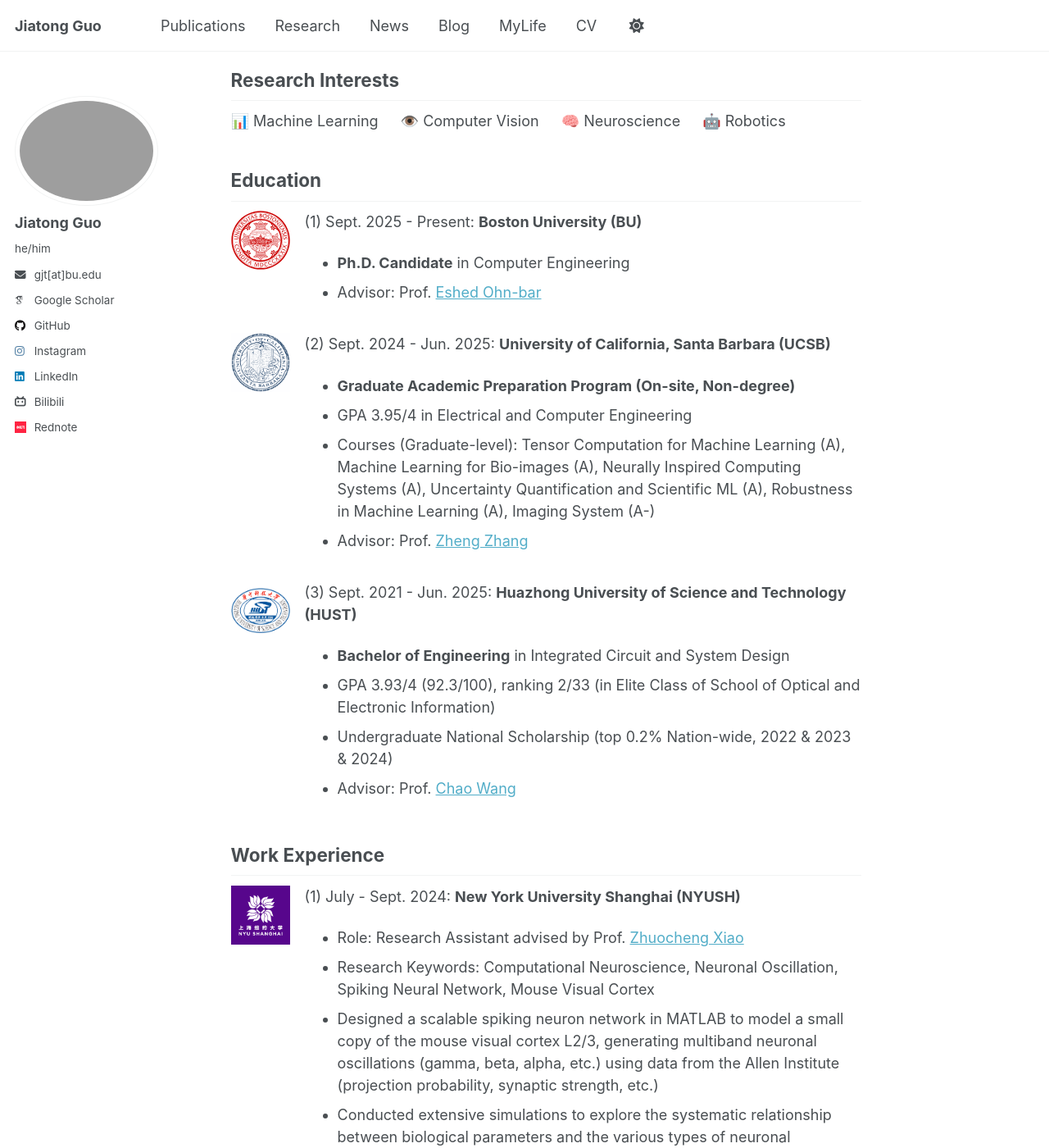
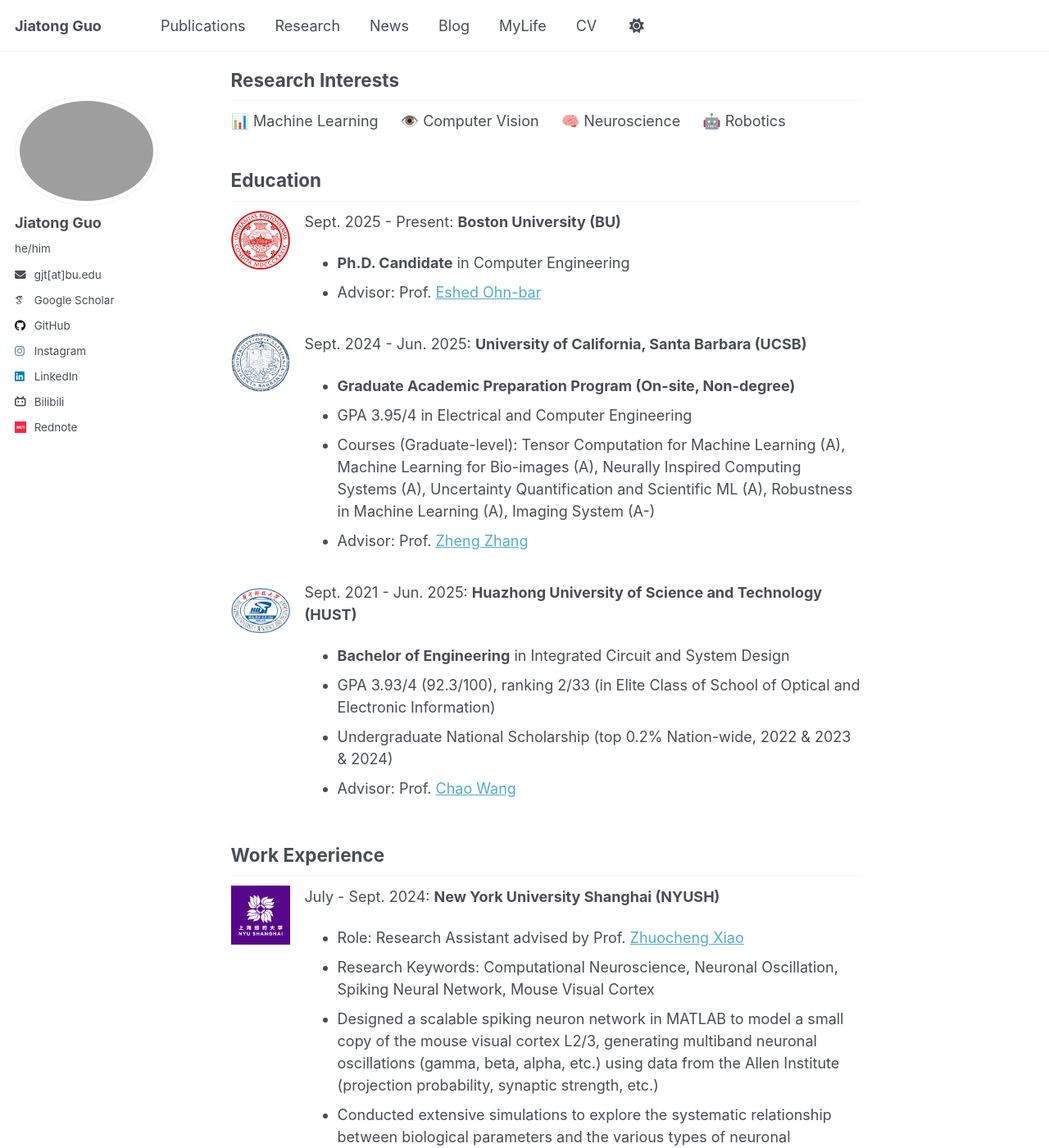
Before and after one commit to guojiatong/guojiatong.github.io, a Jekyll site: the page built from _pages/about.md, in a window 1280 px wide and 1400 px high, scrolled down 338 px. Shown: the whole window at 82% size. Built offline with Jekyll 4.4.1, drawn with Linux system fonts in a browser that asks for light colours; some web fonts are replaced.

Commit message:
Remove numbering from education and work experience

```diff
--- a/_pages/about.md
+++ b/_pages/about.md
@@ -58,7 +58,7 @@ Education
 </div>
 <div class="institution-entry__details" markdown="1">
 
-(1) Sept. 2025 - Present: **Boston University (BU)**
+Sept. 2025 - Present: **Boston University (BU)**
 * **Ph.D. Candidate** in Computer Engineering
 * Advisor: Prof. [Eshed Ohn-bar](https://scholar.google.com/citations?hl=en&user=p9zVBV4AAAAJ&view_op=list_works&sortby=pubdate)
 
@@ -71,7 +71,7 @@ Education
 </div>
 <div class="institution-entry__details" markdown="1">
 
-(2) Sept. 2024 - Jun. 2025: **University of California, Santa Barbara (UCSB)**
+Sept. 2024 - Jun. 2025: **University of California, Santa Barbara (UCSB)**
 * **Graduate Academic Preparation Program (On-site, Non-degree)**
 * GPA 3.95/4 in Electrical and Computer Engineering
 * Courses (Graduate-level): Tensor Computation for Machine Learning (A), Machine Learning for Bio-images (A), Neurally Inspired Computing Systems (A), Uncertainty Quantification and Scientific ML (A), Robustness in Machine Learning (A), Imaging System (A-)
@@ -86,7 +86,7 @@ Education
 </div>
 <div class="institution-entry__details" markdown="1">
 
-(3) Sept. 2021 - Jun. 2025: **Huazhong University of Science and Technology (HUST)**
+Sept. 2021 - Jun. 2025: **Huazhong University of Science and Technology (HUST)**
 * **Bachelor of Engineering** in Integrated Circuit and System Design
 * GPA 3.93/4 (92.3/100), ranking 2/33 (in Elite Class of School of Optical and Electronic Information)
 * Undergraduate National Scholarship (top 0.2% Nation-wide, 2022 & 2023 & 2024)
@@ -104,7 +104,7 @@ Work Experience
 </div>
 <div class="institution-entry__details" markdown="1">
 
-(1) July - Sept. 2024: **New York University Shanghai (NYUSH)**
+July - Sept. 2024: **New York University Shanghai (NYUSH)**
 - Role: Research Assistant advised by Prof. [Zhuocheng Xiao](https://shanghai.nyu.edu/academics/faculty/directory/zhuo-cheng-xiao)
 - Research Keywords: Computational Neuroscience, Neuronal Oscillation, Spiking Neural Network, Mouse Visual Cortex
 - Designed a scalable spiking neuron network in MATLAB to model a small copy of the mouse visual cortex L2/3, generating multiband neuronal oscillations (gamma, beta, alpha, etc.) using data from the Allen Institute (projection probability, synaptic strength, etc.)
```
